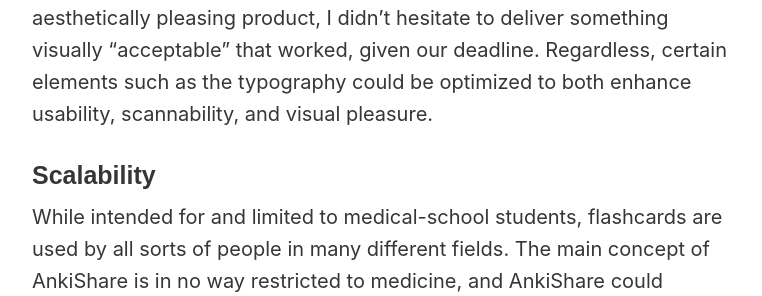
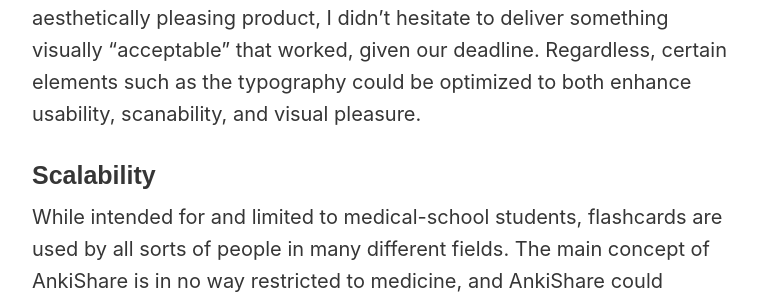
Before and after one commit to wilburc/wilburc.github.io, a Jekyll site: the page built from _portfolio/ankishare.md, in a window 1280 px wide and 900 px high, scrolled down 10759 px. Shown: the part 318-614 px from the top of the window, without its empty margins (258-1020 px from the left). Built offline with Jekyll 4.4.1, drawn with Linux system fonts in a browser that asks for light colours; some of the changed text lies outside the part shown.

Commit message:
small changez

```diff
--- a/_portfolio/ankishare.md
+++ b/_portfolio/ankishare.md
@@ -48,7 +48,7 @@
 **This was important to us, as a common argument was “isn’t most of the value in the making of the cards?”*
 
 ### Contextual Inquiry
-These surveys also helped us meet with some students. They walked us through their file libraries, and talked about their study habits and flashcard preferences.
+These surveys also helped us meet with some students. They walked us through their file libraries and talked about their study habits and flashcard preferences.
 
 - Most students had 1,000–20,000 cards in their libraries
 - Everyone categorized/labelled their decks differently
@@ -70,7 +70,7 @@
 - The **value** of the product lies in two main areas:
   1. Saves time spent communicating between students and sending decks
   2. Makes a *vast* wealth of resources available
-- The **user’s environment** is a combination of iPad and laptop — decks have to be imported via the desktop app, so Ankishare will be a web-application.
+- The **user’s environment** is a combination of iPad and laptop — decks have to be imported via the desktop app, so AnkiShare will be a web-application.
 - **Anki Decks** are numerous and diverse in both content and format
 
 ## Design
@@ -168,7 +168,7 @@
 ## Future Plans
 
 ### Visual Design
-It’s probably clear at this point that we had little to no time working on the visual design of this product. While I recognize the importance of an aesthetically pleasing product, I didn’t hesitate to deliver something visually “acceptable” that worked, given our deadline. Regardless, certain elements such as the typography could be optimized to both enhance usability, scannability, and visual pleasure.
+It’s probably clear at this point that we had little to no time working on the visual design of this product. While I recognize the importance of an aesthetically pleasing product, I didn’t hesitate to deliver something visually “acceptable” that worked, given our deadline. Regardless, certain elements such as the typography could be optimized to both enhance usability, scanability, and visual pleasure.
 
 ### Scalability
 While intended for and limited to medical-school students, flashcards are used by all sorts of people in many different fields. The main concept of AnkiShare is in no way restricted to medicine, and AnkiShare could potentially be expanded and scaled to help other non-medical students as well.
```
Also changed, not shown: other parts of _portfolio/ankishare.md (+2 -2 lines), 12 other files.
